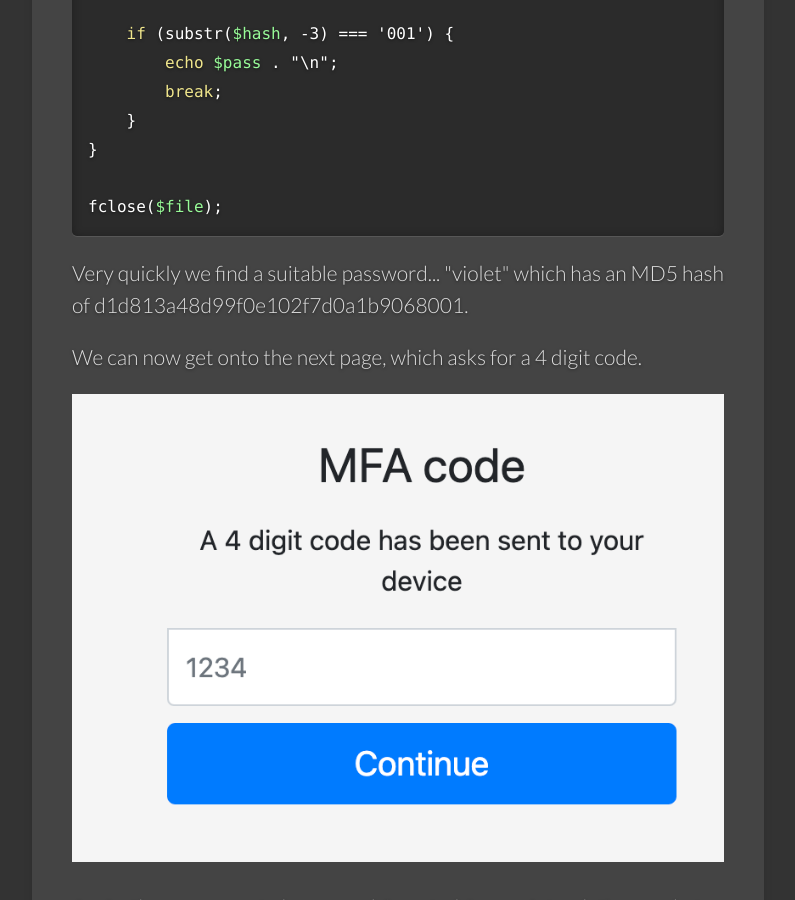
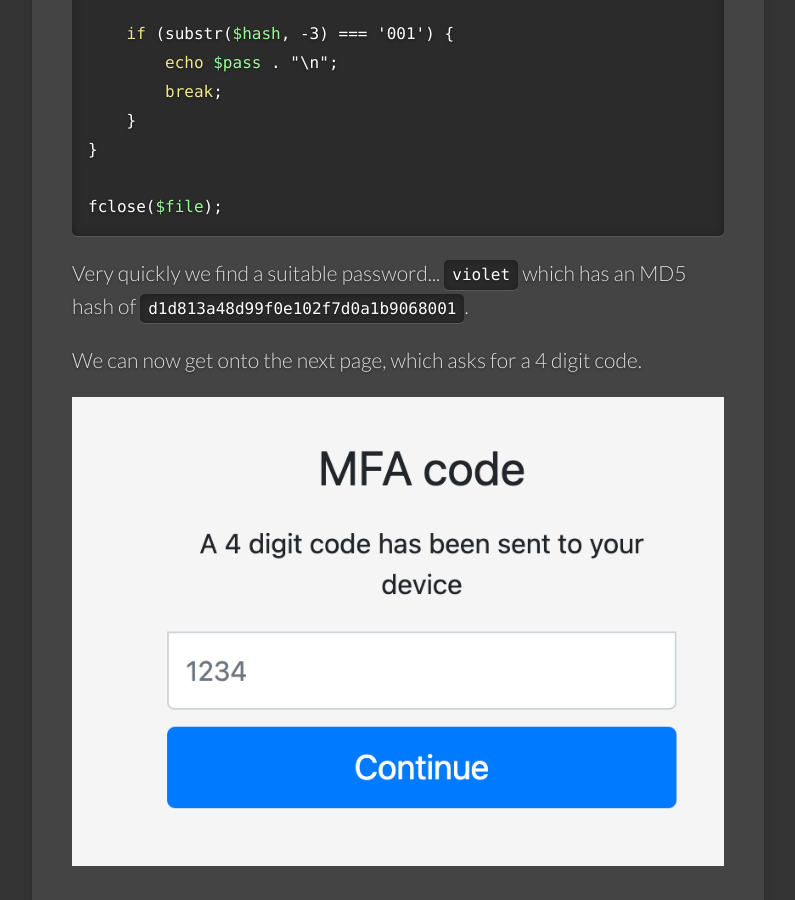
Before and after one commit to fire015/fire015.github.io-xeweb, a Jekyll site: the page built from _posts/2021-09-26-tryhackme-biteme-official-writeup.html, in a window 1280 px wide and 900 px high, scrolled down 5350 px. Shown: the whole window, without its empty margins (149-944 px from the left). Built offline with Jekyll 4.4.1, drawn with Linux system fonts in a browser that asks for light colours; comment, search, counter and statistics services are not loaded.

Commit message:
More code blocks

```diff
--- a/_posts/2021-09-26-tryhackme-biteme-official-writeup.html
+++ b/_posts/2021-09-26-tryhackme-biteme-official-writeup.html
@@ -94,7 +94,7 @@ while (($line = fgets($file)) !== false) {
 fclose($file);
 {% endhighlight %}
 
-<p>Very quickly we find a suitable password... "violet" which has an MD5 hash of d1d813a48d99f0e102f7d0a1b9068001.</p>
+<p>Very quickly we find a suitable password... <code>violet</code> which has an MD5 hash of <code>d1d813a48d99f0e102f7d0a1b9068001</code>.</p>
 
 <p>We can now get onto the next page, which asks for a 4 digit code.</p>
 
```
